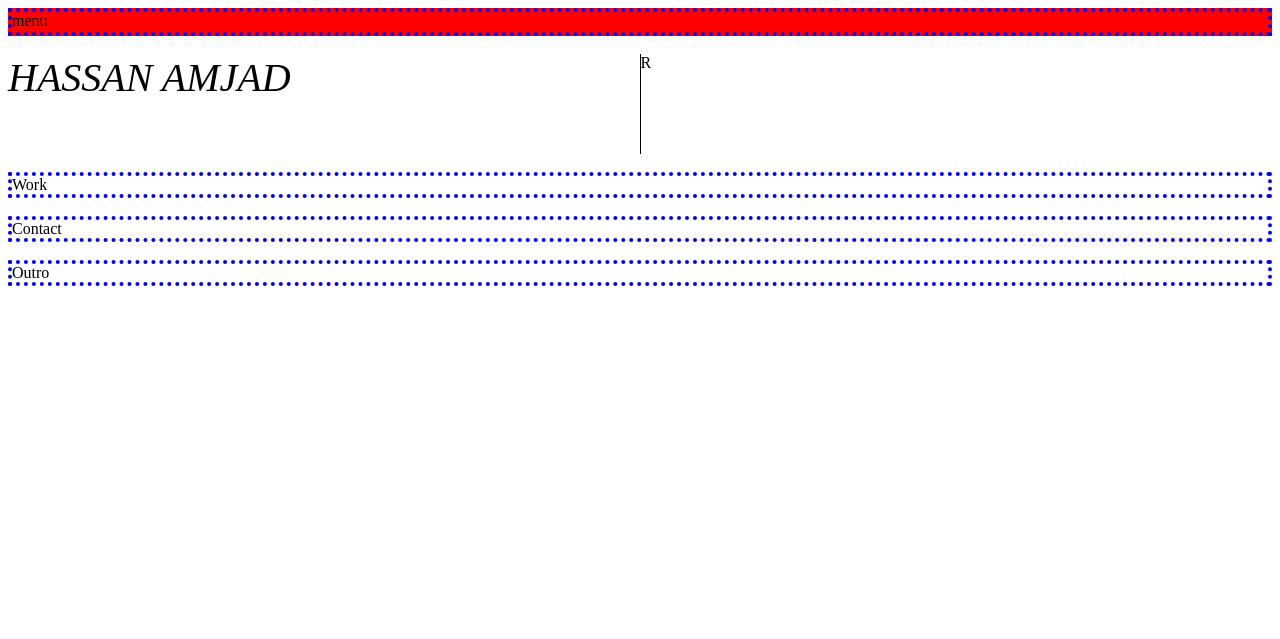
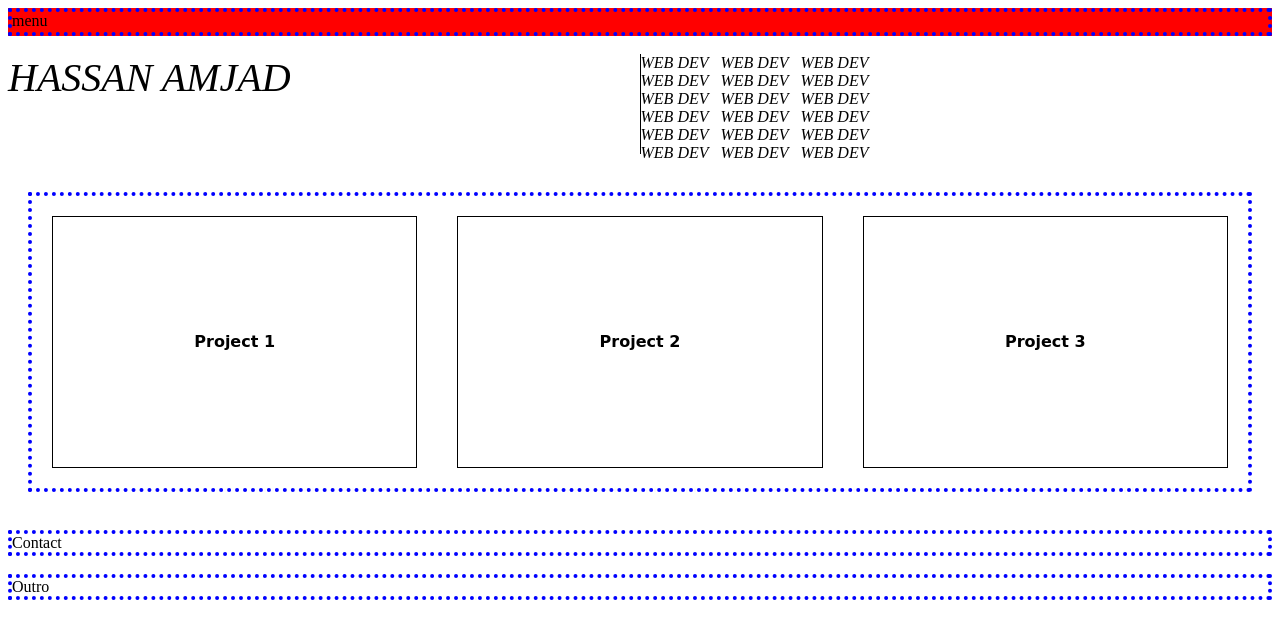
Before and after one commit to hassanamjad1/hassanamjad.github.io, a PHP site: page /home.html in a window 1280 px wide. Shown: the top 639 px of the page. Run offline with PHP 8.4, Linux system fonts and the light colour scheme.

Commit message:
Adding Project Styles in  Home Files

```diff
--- a/home.css
+++ b/home.css
@@ -34,3 +34,23 @@
   height: 100px;
   /* border: 4px dotted yellow; */
 }
+
+
+.work{
+  display: flex;
+  flex-direction: row;     /* make main axis horizontal (default setting) */
+  margin: 20px;
+}
+.work > div{
+  margin: 20px;
+}
+.project{
+  /* background-color: cyan; */
+  font-family: cursive;
+  font-weight:  bold;
+  line-height: 250px;
+  text-align: center;
+  border: 1px solid black;
+  width: 100%;
+  height : 250px;
+}
--- a/home.html
+++ b/home.html
@@ -12,10 +12,21 @@
 
   <div class="portio intro">
     <div class="left"><i>HASSAN AMJAD<span class="blink">_</span> </i></div>
-    <div class=" right">R</div>
+    <div class="right">
+      <i>WEB DEV<span class="blink">_</span> </i> <i>WEB DEV<span class="blink">_</span> </i> <i>WEB DEV<span class="blink">_</span> </i><br>
+      <i>WEB DEV<span class="blink">_</span> </i> <i>WEB DEV<span class="blink">_</span> </i> <i>WEB DEV<span class="blink">_</span> </i><br>
+      <i>WEB DEV<span class="blink">_</span> </i> <i>WEB DEV<span class="blink">_</span> </i> <i>WEB DEV<span class="blink">_</span> </i><br>
+      <i>WEB DEV<span class="blink">_</span> </i> <i>WEB DEV<span class="blink">_</span> </i> <i>WEB DEV<span class="blink">_</span> </i><br>
+      <i>WEB DEV<span class="blink">_</span> </i> <i>WEB DEV<span class="blink">_</span> </i> <i>WEB DEV<span class="blink">_</span> </i><br>
+      <i>WEB DEV<span class="blink">_</span> </i> <i>WEB DEV<span class="blink">_</span> </i> <i>WEB DEV<span class="blink">_</span> </i>
+    </div>
   </div>
   <br>
-  <div class="portion work">Work</div><br>
+  <div class="portion work">
+    <div class="project">Project 1</div>
+    <div class="project">Project 2</div>
+    <div class="project">Project 3</div>
+  </div><br>
   <div class="portion contact">Contact</div><br>
   <div class="portion outro">Outro</div>
 </body>
```
